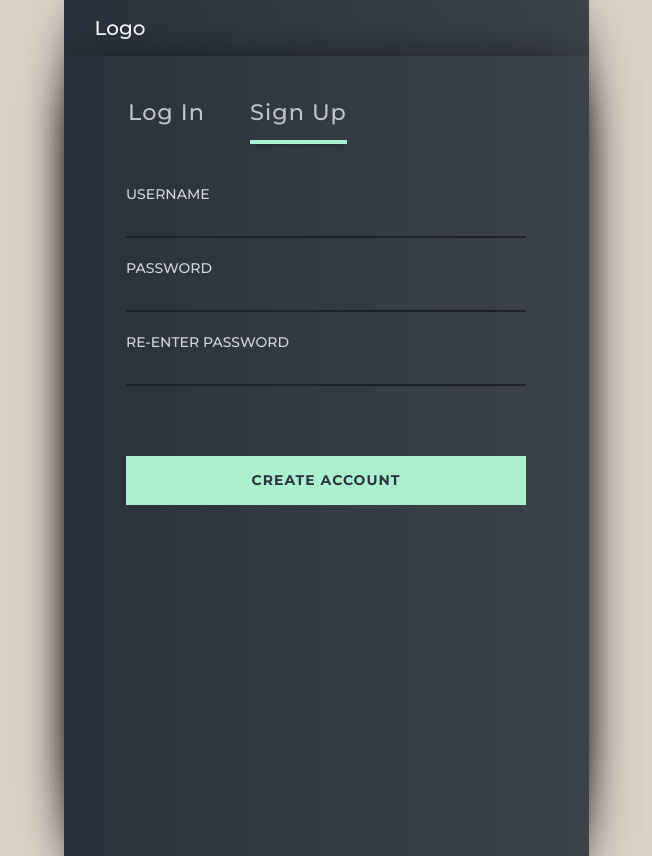
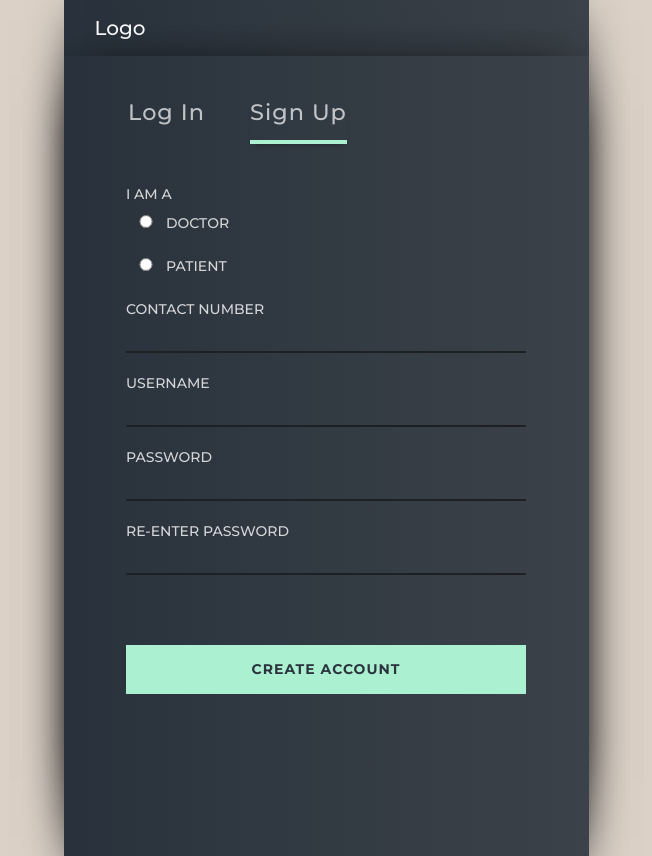
Before and after one commit to rajeev37/covid19-ui, a React (Create React App) app: page / in a window 1280 px wide. Both pictures are taken after a click on the link "Log In". Shown: the whole page, without its empty margins (314-966 px from the left). Built offline with nearby package versions, Linux system fonts and the light colour scheme.

Commit message:
Pushing UI changes

```diff
--- a/src/Components/SignUp/SignUp.js
+++ b/src/Components/SignUp/SignUp.js
@@ -27,6 +27,18 @@ const SignUp = inject("stores")(observer(class SignUp extends React.Component {
         return (
             <div id="sign-up-form">
                 <form>
+                    <label for="username">I am a</label>
+                    <label for="userType">
+                        <input type="radio" name="userType" value="Doctor" />
+                        <span>Doctor</span>
+                    </label>
+                    <label for="userType">
+                        <input type="radio" name="userType" value="Patient" />
+                       <span>Patient</span>
+                     </label>
+                     <label for="contactNumber">Contact Number</label>
+                    <input type="number" name="contactNumber" />
+
                     <label for="username">Username</label>
                     <input type="text" name="username" />
                     <label for="password">Password</label>
--- a/src/styles/_base.scss
+++ b/src/styles/_base.scss
@@ -80,7 +80,12 @@ label {
     display: block;
     font-size: 14px;
 }
-
+input[type="radio"] {
+    width: 10%;
+    &:focus {
+        box-shadow: none;
+    }
+}
 input {
     width: 100%;
     color: #fff;
```
